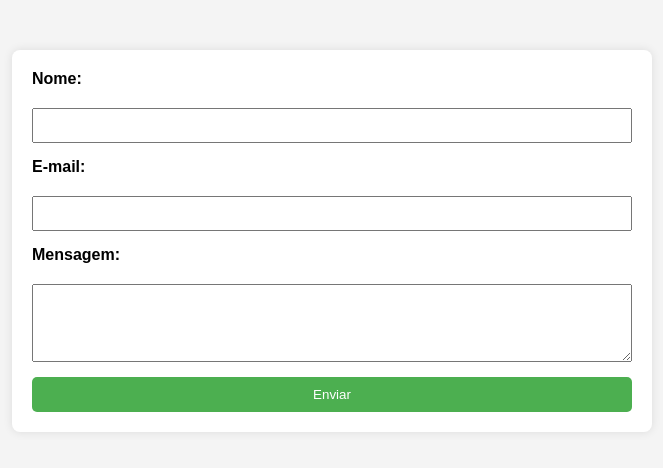
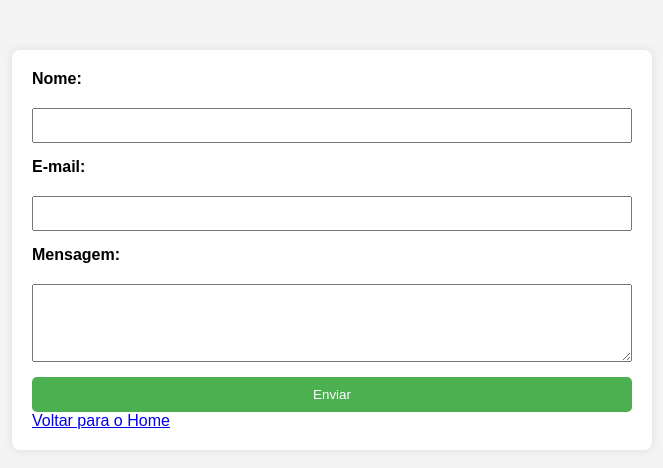
Before and after one commit to MEWTWOzin/siteA3, a plain HTML site: page contato.html in a window 1280 px wide. Shown: the whole page, without its empty margins (308-971 px from the left). Drawn offline with Linux system fonts and the light colour scheme.

Commit message:
Update contato.html

```diff
--- a/contato.html
+++ b/contato.html
@@ -21,6 +21,7 @@
 
       <button type="submit">Enviar</button>
     </form>
+     <a href="index.html">Voltar para o Home</a>
   </div>
 
 </body>
```
